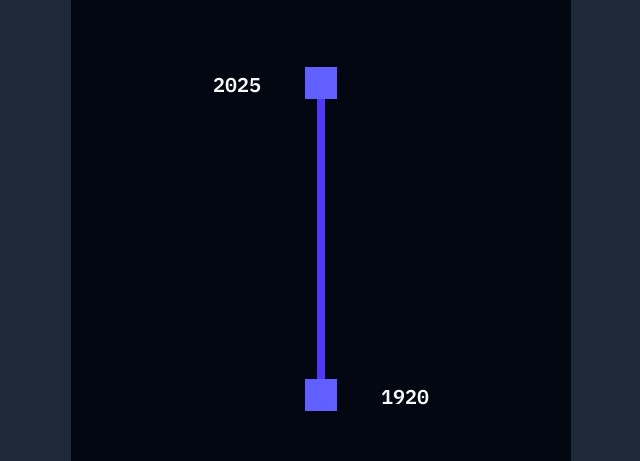
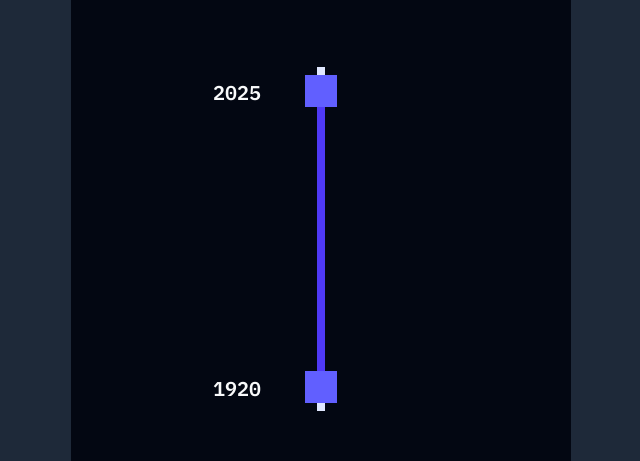
Before and after one commit to pierregoutheraud/reco-svelte, a SvelteKit app: page / in a window 1280 px wide. Both pictures are taken after a click on the button 846 px from the left and 764 px from the top of the page. Shown: the part 149-610 px from the top of the page, without its empty margins (319-959 px from the left). Built offline with nearby package versions, Linux system fonts and the light colour scheme.

Commit message:
improve slider

```diff
--- a/src/components/Form/FormSlider.svelte
+++ b/src/components/Form/FormSlider.svelte
@@ -44,7 +44,7 @@
     class="relative flex h-full touch-none select-none flex-col items-center self-center"
     thumbPositioning="contain"
   >
-    {#snippet children({ tickItems, thumbItems })}
+    {#snippet children({ thumbItems })}
       <span
         class="bg-indigo-100 relative h-full w-2 cursor-pointer overflow-hidden"
       >
@@ -54,17 +54,17 @@
       {#each thumbItems as { index, value } (index)}
         <Slider.Thumb
           {index}
-          class="bg-main size-8 cursor-pointer outline-none"
-        />
+          class="flex items-center justify-center size-12 cursor-pointer outline-none"
+        >
+          <div class="size-8 bg-main"></div>
+        </Slider.Thumb>
         <Slider.ThumbLabel
           {index}
-          position={index === 0 ? "right" : "left"}
-          class={[
-            "text-xl font-semibold mb-[-30px]",
-            index === 0 ? "ml-14" : "",
-            index === 1 ? "mr-14" : ""
-          ]}>{value}</Slider.ThumbLabel
+          position="left"
+          class={["text-xl font-semibold mb-[-30px] mr-14"]}
         >
+          {value}
+        </Slider.ThumbLabel>
       {/each}
     {/snippet}
   </Slider.Root>
```
